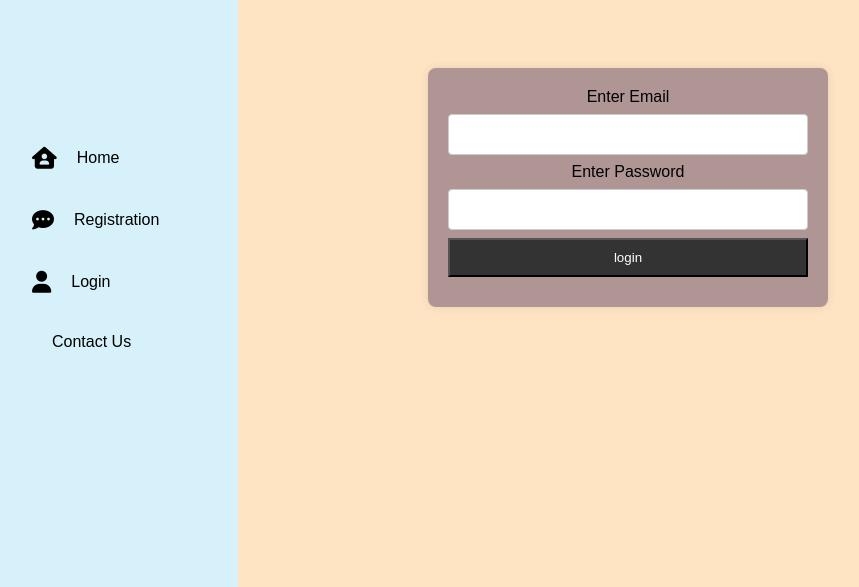
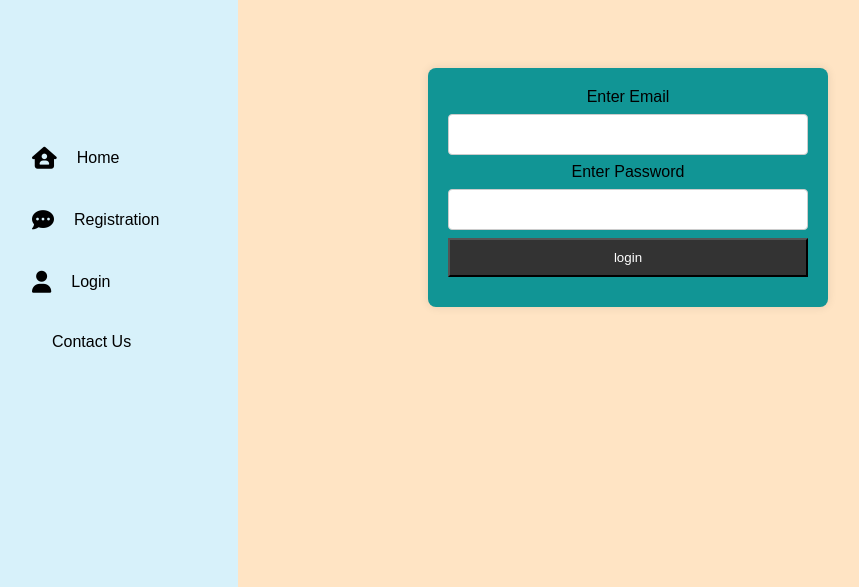
Before and after one commit to shafeeqmd/SDP, a plain HTML site: page login.html in a window 1280 px wide. Shown: the part 213-800 px from the top of the page, without its empty margins (12-871 px from the left). Drawn offline with Linux system fonts and the light colour scheme; some icons are missing.

Commit message:
Update login.html

```diff
--- a/login.html
+++ b/login.html
@@ -6,7 +6,7 @@
       form {
   margin: 0;
   padding: 20px;
-  background-color: rgb(176, 149, 149);
+  background-color: rgb(17, 149, 149);
   border-radius: 8px;
   box-shadow: 0 0 10px rgba(0, 0, 0, 0.1);
   max-width: 400px;
```
